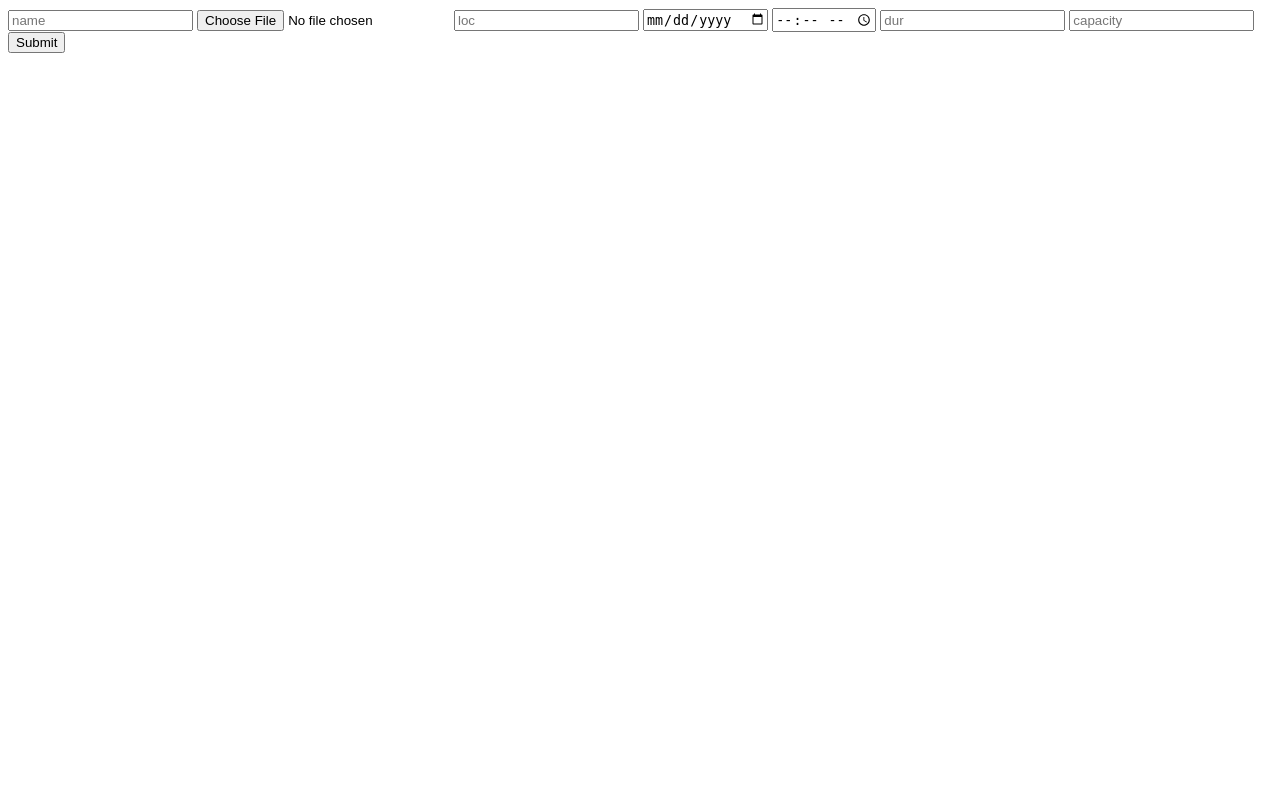
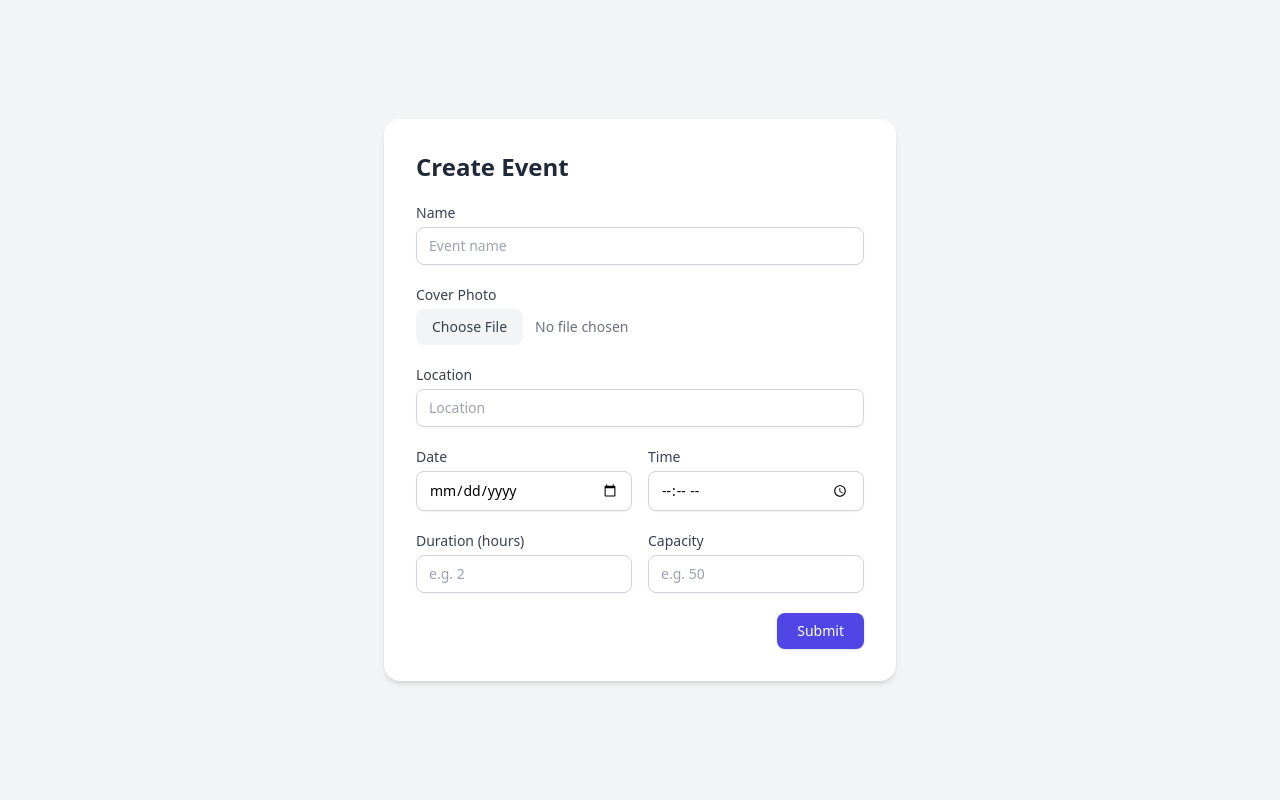
Before and after one commit to SopuruchiCode/Event-Scheduler, a Python web app: template templates/create event.html in a window 1280 px wide. Run offline with Jinja, Linux system fonts and the light colour scheme; the template is opened without the code that fills it, so the values that code supplies are empty; some libraries are stand-ins or nearby versions.

Commit message:
update create event.html file

```diff
--- a/templates/create event.html
+++ b/templates/create event.html
@@ -4,9 +4,74 @@
     <meta charset="UTF-8">
     <meta name="viewport" content="width=device-width, initial-scale=1.0">
     <title>Document</title>
+    <script src="https://cdn.tailwindcss.com"></script>
 </head>
-<body>
-    <form method="post" enctype="multipart/form-data">
+<body class="bg-gray-100 flex items-center justify-center min-h-screen">
+    <form class="w-full max-w-lg bg-white p-8 rounded-2xl shadow-md space-y-5">
+    <h1 class="text-2xl font-semibold text-gray-800 mb-4">Create Event</h1>
+
+    <!-- Name -->
+    <div>
+      <label class="block text-sm font-medium text-gray-700">Name</label>
+      <input type="text" placeholder="Event name" name="name" required
+        class="mt-1 w-full rounded-lg border border-gray-300 px-3 py-2 text-sm shadow-sm focus:outline-none focus:ring-2 focus:ring-indigo-500 focus:border-indigo-500">
+    </div>
+
+    <!-- Cover Photo -->
+    <div>
+      <label class="block text-sm font-medium text-gray-700">Cover Photo</label>
+      <input type="file" name="cover_photo_file"
+        class="mt-1 w-full text-sm text-gray-500 file:mr-3 file:py-2 file:px-4 file:rounded-lg file:border-0 file:bg-gray-100 file:text-gray-700 hover:file:bg-gray-200">
+    </div>
+
+    <!-- Location -->
+    <div>
+      <label class="block text-sm font-medium text-gray-700">Location</label>
+      <input type="text" placeholder="Location" name="location" required
+        class="mt-1 w-full rounded-lg border border-gray-300 px-3 py-2 text-sm shadow-sm focus:outline-none focus:ring-2 focus:ring-indigo-500 focus:border-indigo-500">
+    </div>
+
+    <!-- Date and Time -->
+    <div class="grid grid-cols-2 gap-4">
+      <div>
+        <label class="block text-sm font-medium text-gray-700">Date</label>
+        <input type="date" name="date" required
+          class="mt-1 w-full rounded-lg border border-gray-300 px-3 py-2 text-sm shadow-sm focus:outline-none focus:ring-2 focus:ring-indigo-500 focus:border-indigo-500">
+      </div>
+      <div>
+        <label class="block text-sm font-medium text-gray-700">Time</label>
+        <input type="time" name="time" required
+          class="mt-1 w-full rounded-lg border border-gray-300 px-3 py-2 text-sm shadow-sm focus:outline-none focus:ring-2 focus:ring-indigo-500 focus:border-indigo-500">
+      </div>
+    </div>
+
+    <!-- Duration and Capacity -->
+    <div class="grid grid-cols-2 gap-4">
+      <div>
+        <label class="block text-sm font-medium text-gray-700">Duration (hours)</label>
+        <input type="number" placeholder="e.g. 2" name="duration" required
+          class="mt-1 w-full rounded-lg border border-gray-300 px-3 py-2 text-sm shadow-sm focus:outline-none focus:ring-2 focus:ring-indigo-500 focus:border-indigo-500">
+      </div>
+      <div>
+        <label class="block text-sm font-medium text-gray-700">Capacity</label>
+        <input type="number" placeholder="e.g. 50" name="capacity" required
+          class="mt-1 w-full rounded-lg border border-gray-300 px-3 py-2 text-sm shadow-sm focus:outline-none focus:ring-2 focus:ring-indigo-500 focus:border-indigo-500">
+      </div>
+    </div>
+
+    <!-- Submit -->
+    <div class="flex justify-end">
+      <button type="submit" id="btn"
+        class="px-5 py-2 rounded-lg bg-indigo-600 text-white text-sm font-medium shadow hover:bg-indigo-700 focus:outline-none focus:ring-2 focus:ring-indigo-500">
+        Submit
+      </button>
+    </div>
+    </form>
+
+
+
+
+    <!-- <form method="post" enctype="multipart/form-data">
         <input type="text" placeholder="name" name="name">
         <input type="file" placeholder="cover photo" name="cover_photo_file">
         <input type="text" placeholder="loc" name="location">
@@ -15,7 +80,7 @@
         <input type="number" placeholder="dur" name="duration">
         <input type="number" placeholder="capacity" name="capacity">
         <input type="submit" id="btn"></button>
-    </form>
+    </form> -->
 
     <!--
         name: str
```
